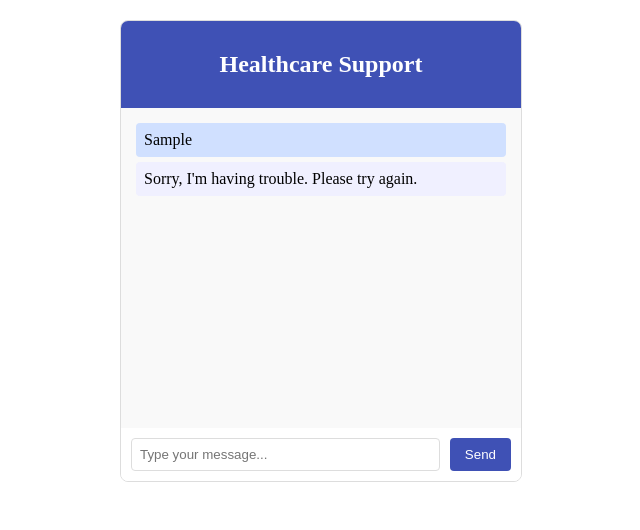
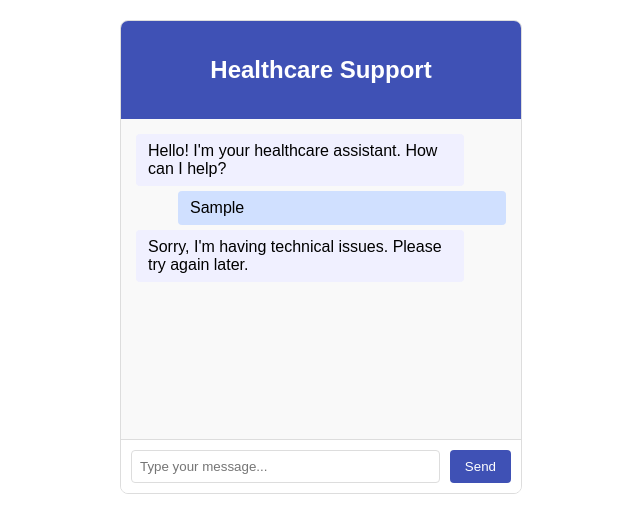
Before and after one commit to Mnatalis/flowise-chat-demo, a plain HTML site: page index.html in a window 1280 px wide. Both pictures are taken after typing "Sample" into the empty fields and a click on the button "Send". Shown: the whole page, without its empty margins (319-959 px from the left). Drawn offline with Linux system fonts and the light colour scheme; no server answers.

Commit message:
Добавлен чат-интерфейс с интеграцией Flowise и n8n

```diff
--- a/index.html
+++ b/index.html
@@ -3,19 +3,21 @@
   <head>
     <meta charset="UTF-8" />
     <meta name="viewport" content="width=device-width, initial-scale=1.0" />
-    <title>Healthcare Chat Assistant</title>
+    <title>Healthcare Chat Support</title>
     <style>
+      /* Стили остаются без изменений */
       #chat-container {
         width: 400px;
         margin: 20px auto;
         border: 1px solid #ddd;
         border-radius: 8px;
         overflow: hidden;
+        font-family: Arial, sans-serif;
       }
       #chat-header {
         background: #3f51b5;
         color: white;
-        padding: 10px;
+        padding: 15px;
         text-align: center;
       }
       #chat-messages {
@@ -24,10 +26,25 @@
         padding: 10px;
         background: #f9f9f9;
       }
+      .message {
+        margin: 5px;
+        padding: 8px 12px;
+        border-radius: 4px;
+        max-width: 80%;
+      }
+      .user-message {
+        background: #d0e0ff;
+        margin-left: auto;
+      }
+      .bot-message {
+        background: #f0f0ff;
+        margin-right: auto;
+      }
       #user-input {
         display: flex;
         padding: 10px;
         background: #fff;
+        border-top: 1px solid #ddd;
       }
       #message-input {
         flex-grow: 1;
@@ -43,6 +60,9 @@
         border: none;
         border-radius: 4px;
         cursor: pointer;
+      }
+      #send-button:hover {
+        background: #2c3e9b;
       }
     </style>
   </head>
@@ -63,12 +83,12 @@
     </div>
 
     <script>
-      // Конфігурація
+      // Configuration
       const FLOWISE_API =
-        "https://cors-anywhere.herokuapp.com/https://app.myboxy.ai/api/v1/prediction/5cdfad8c-7d18-4f08-91a9-ad22f9537a8c";
+        "https://app.myboxy.ai/api/v1/prediction/5cdfad8c-7d18-4f08-91a9-ad22f9537a8c";
       const N8N_WEBHOOK =
-        "https://mnatalis.app.n8n.cloud/webhook/zammad-ticket";
-      const FIXED_CUSTOMER_ID = "healthcare_chatbot@yourdomain.com";
+        "https://corsproxy.io/?https://mnatalis.app.n8n.cloud/webhook/zammad-ticket";
+      const FIXED_CUSTOMER_EMAIL = "healthcare_chatbot@yourdomain.com";
       const TRIGGER_WORDS = [
         "support",
         "caregiver",
@@ -76,50 +96,63 @@
         "take to a person",
       ];
 
-      // Елементи DOM
+      // DOM Elements
       const chatMessages = document.getElementById("chat-messages");
       const messageInput = document.getElementById("message-input");
       const sendButton = document.getElementById("send-button");
 
-      // Додати повідомлення в чат
+      // Session management
+      let sessionId =
+        localStorage.getItem("chatSessionId") ||
+        "session_" + Math.random().toString(36).substr(2, 9);
+      localStorage.setItem("chatSessionId", sessionId);
+
+      // Add message to chat
       function addMessage(role, content) {
         const messageDiv = document.createElement("div");
-        messageDiv.className = role === "user" ? "user-message" : "bot-message";
-        messageDiv.style.margin = "5px";
-        messageDiv.style.padding = "8px";
-        messageDiv.style.borderRadius = "4px";
-        messageDiv.style.backgroundColor =
-          role === "user" ? "#d0e0ff" : "#f0f0ff";
+        messageDiv.className = `message ${role}-message`;
         messageDiv.textContent = content;
         chatMessages.appendChild(messageDiv);
         chatMessages.scrollTop = chatMessages.scrollHeight;
       }
 
-      // Відправити повідомлення до Flowise
-      async function sendToFlowise(message) {
+      // Flowise API query (updated to match provided format)
+      async function queryFlowise(data) {
         try {
           const response = await fetch(FLOWISE_API, {
             method: "POST",
-            headers: {
-              "Content-Type": "application/json",
-            },
-            body: JSON.stringify({
-              question: message,
-              overrideConfig: {},
-            }),
+            headers: { "Content-Type": "application/json" },
+            body: JSON.stringify(data),
           });
 
-          if (!response.ok) throw new Error("Flowise API error");
+          if (!response.ok) {
+            throw new Error(`Flowise API error: ${response.status}`);
+          }
+
           return await response.json();
         } catch (error) {
-          console.error("Flowise error:", error);
-          return { text: "Sorry, I'm having trouble. Please try again." };
+          console.error("Flowise request failed:", error);
+          return {
+            text: "Sorry, I'm having technical issues. Please try again later.",
+          };
         }
       }
 
-      // Відправити запит до n8n для створення твікету
-      async function createZammadTicket(message) {
+      // Create ticket in Zammad via n8n
+      async function createZammadTicket(userMessage) {
         try {
+          const payload = {
+            title: "Support Request from Healthcare Chatbot",
+            group_id: 1,
+            customer: FIXED_CUSTOMER_EMAIL,
+            article: {
+              subject: "User requested assistance",
+              body: `Message: ${userMessage}\nSession ID: ${sessionId}`,
+              type: "note",
+              internal: false,
+            },
+          };
+
           const response = await fetch(N8N_WEBHOOK, {
             method: "POST",
             headers: {
@@ -127,51 +160,53 @@
               Authorization:
                 "Token token=VTvY-c0VgWmQKV01aoBgWPc4UUAYkkl5tDGI0hl6IY24KBFNEX0uaoWltnV_ONUN",
             },
-            body: JSON.stringify({
-              message: message,
-              customer_id: FIXED_CUSTOMER_ID,
-            }),
+            body: JSON.stringify(payload),
           });
+
           return await response.json();
         } catch (error) {
-          console.error("n8n error:", error);
+          console.error("Failed to create ticket:", error);
+          return null;
         }
       }
 
-      // Обробка відправки повідомлення
-      sendButton.addEventListener("click", async () => {
+      // Handle message sending
+      async function handleSendMessage() {
         const userMessage = messageInput.value.trim();
         if (!userMessage) return;
 
-        // Додати повідомлення користувача
         addMessage("user", userMessage);
         messageInput.value = "";
 
-        // Перевірка на тригерні слова
+        // Check for trigger words
         const hasTrigger = TRIGGER_WORDS.some((word) =>
           userMessage.toLowerCase().includes(word.toLowerCase())
         );
 
         if (hasTrigger) {
-          addMessage(
-            "bot",
-            "One moment while I connect you to a support agent..."
-          );
+          addMessage("bot", "Connecting you to a support agent...");
           await createZammadTicket(userMessage);
           return;
         }
 
-        // Отримати відповідь від Flowise
-        const botResponse = await sendToFlowise(userMessage);
-        addMessage("bot", botResponse.text || botResponse);
+        // Get bot response
+        const response = await queryFlowise({ question: userMessage });
+        addMessage("bot", response.text || response);
+      }
+
+      // Event listeners
+      sendButton.addEventListener("click", handleSendMessage);
+      messageInput.addEventListener("keypress", (e) => {
+        if (e.key === "Enter") handleSendMessage();
       });
 
-      // Дозволити відправку через Enter
-      messageInput.addEventListener("keypress", (e) => {
-        if (e.key === "Enter") {
-          sendButton.click();
-        }
-      });
+      // Initial welcome
+      setTimeout(() => {
+        addMessage(
+          "bot",
+          "Hello! I'm your healthcare assistant. How can I help?"
+        );
+      }, 500);
     </script>
   </body>
 </html>
```
